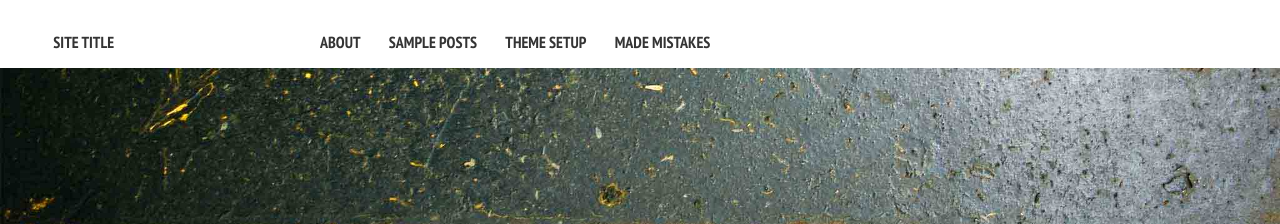
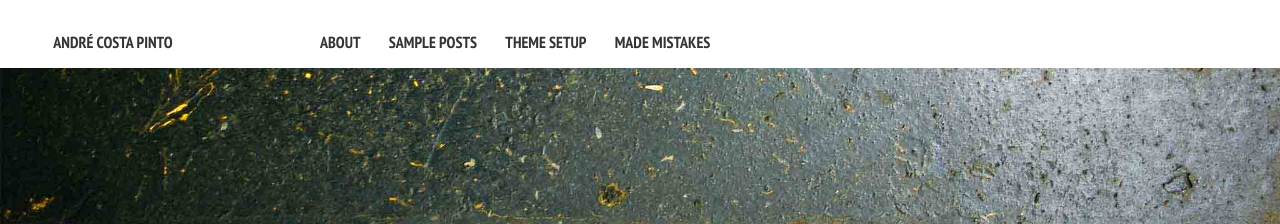
Before and after one commit to castilhocp/castilhocp.github.com, a Jekyll site: the page built from index.md, in a window 1280 px wide. Shown: the top 224 px of the page. Built offline with Jekyll 4.4.1, drawn with Linux system fonts in a browser that asks for light colours; nearby versions of some CDN libraries.

Commit message:
Configurando tema 4

```diff
--- a/_config.yml
+++ b/_config.yml
@@ -1,6 +1,6 @@
 # Site wide configuration
 
-title:            Site Title
+title:            André Costa Pinto
 locale:           en_US
 url:              http://andre.costapinto.org
 
```
